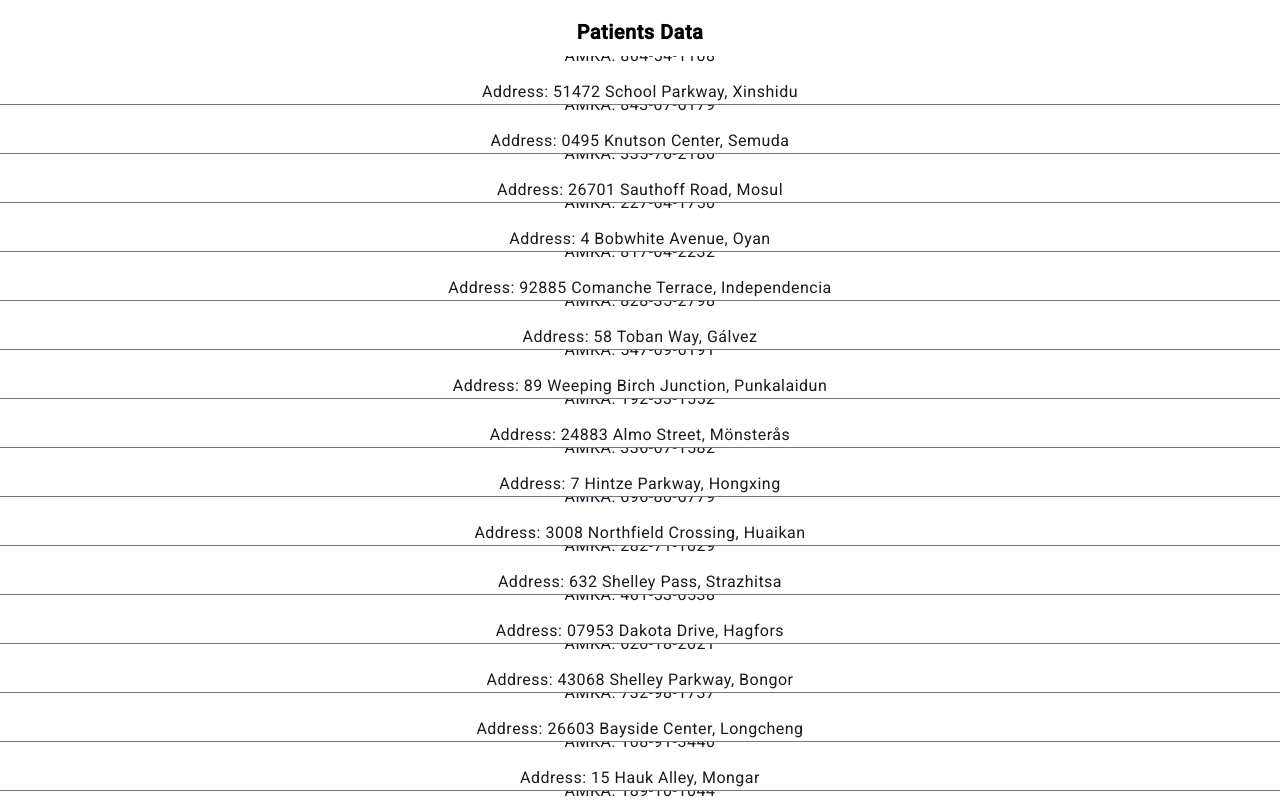
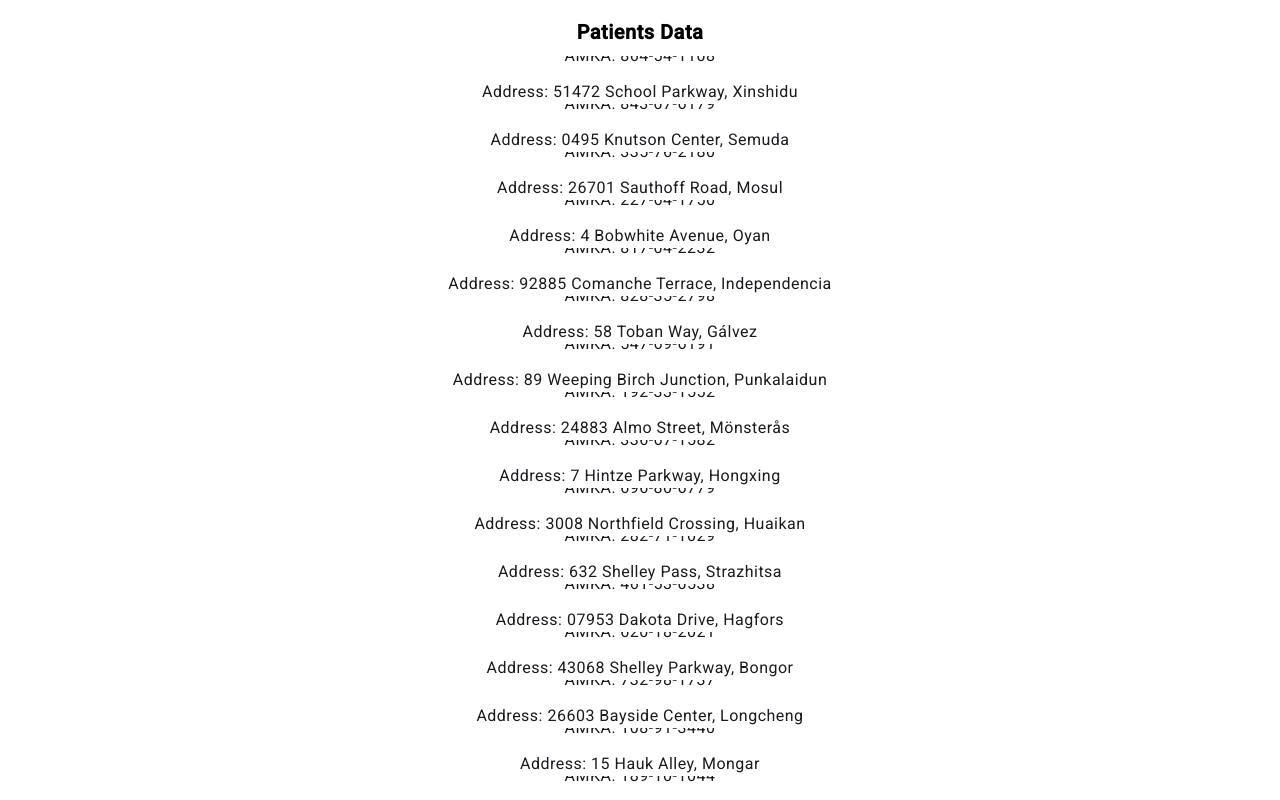
Before and after one commit to webspider02/angular_project_1, an Angular app: page / in a window 1280 px wide. Shown: the top 800 px of the page. Built offline with nearby package versions, Linux system fonts and the light colour scheme.

Commit message:
display data part 2

```diff
--- a/src/app/display-data/display-data.component.html
+++ b/src/app/display-data/display-data.component.html
@@ -1,12 +1,13 @@
 <mat-list>
    <div mat-subheader>Patients Data</div>
-   <ng-container *ngFor="let patient of patientData; trackBy: trackById">
+   <ng-container *ngFor="let patient of patientData">
      <mat-list-item>
-       <p matLine>{{ patient.fullName }}</p>
-       <p matLine>AMKA: {{ patient.amka }}</p>
-       <p matLine>Address: {{ patient.address.street }}, {{ patient.address.city }}</p>
-       <p matLine>Admission Date: {{ patient.admissionDate }}</p>
+      <div>
+        <p matLine>{{ patient.fullName }}</p>
+        <p matLine>AMKA: {{ patient.amka }}</p>
+        <p matLine>Address: {{ patient.address.street }}, {{ patient.address.city }}</p>
+        <p matLine>Admission Date: {{ patient.admissionDate }}</p>
+      </div>
      </mat-list-item>
-     <mat-divider *ngIf="!isLast(patient)"></mat-divider>
    </ng-container>
  </mat-list>
--- a/src/app/display-data/display-data.component.scss
+++ b/src/app/display-data/display-data.component.scss
@@ -6,9 +6,4 @@ mat-list{
             weight: bold;
         }
     }
-    ng-container {
-        mat-list-item {
-            padding: 50%;
-        }
-    }
 }
```
